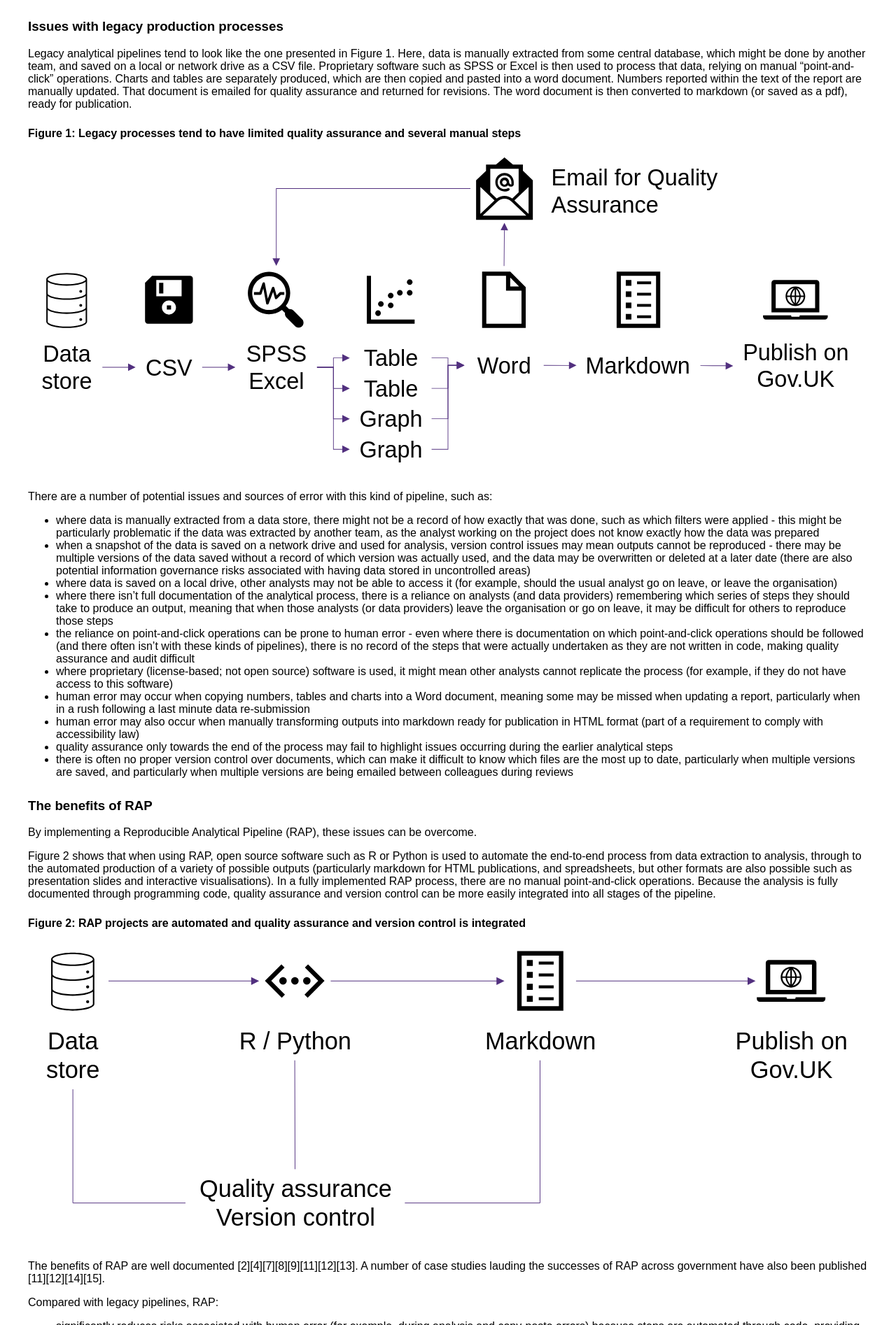
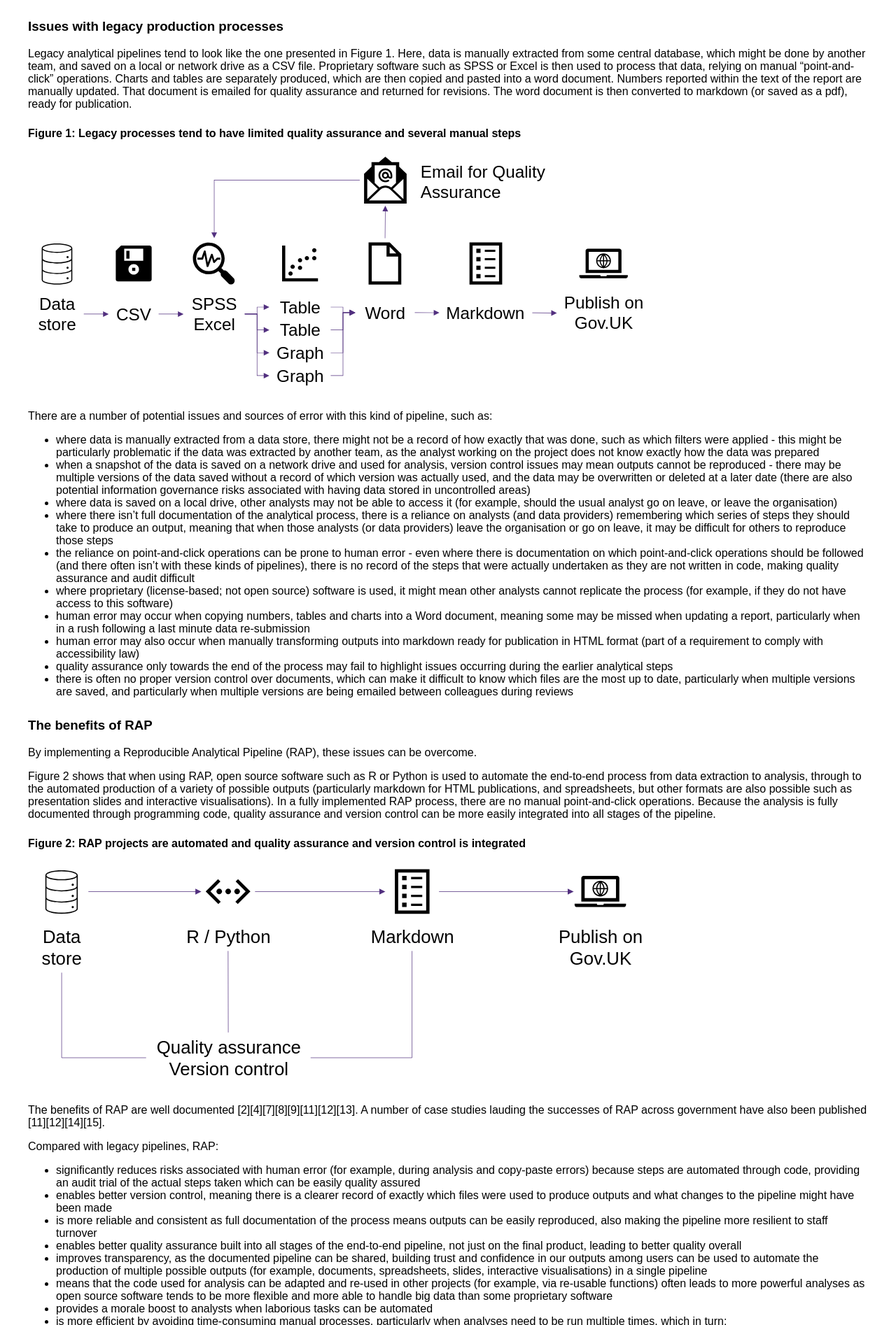
Before and after one commit to BenCuff/github-pages-test, a Jekyll site: the page built from docs/rap.md, in a window 1280 px wide. Shown: the part 874-2768 px from the top of the page at 70% size. Built offline with Jekyll 4.4.1, drawn with Linux system fonts in a browser that asks for light colours.

Commit message:
Rap image sizes

```diff
--- a/docs/rap.md
+++ b/docs/rap.md
@@ -41,7 +41,7 @@
 
 #### Figure 1: Legacy processes tend to have limited quality assurance and several manual steps
 
-<img src="assets/img/rap/legacy_pipeline.svg" alt="An image showing a largely manual process of data extraction and analysis, with manual production of outputs and quality assurance focussing on outputs rather than earlier steps.">
+<img width="900px" src="assets/img/rap/legacy_pipeline.svg" alt="An image showing a largely manual process of data extraction and analysis, with manual production of outputs and quality assurance focussing on outputs rather than earlier steps.">
 
 
 There are a number of potential issues and sources of error with this kind of pipeline, such as:
@@ -66,7 +66,7 @@
 
 #### Figure 2: RAP projects are automated and quality assurance and version control is integrated
 
-<img src="assets/img/rap/rap_pipeline.svg" alt="An image showing a more automated pipeline where quality assurance and version control is integrated throughout.">
+<img width="900px" src="assets/img/rap/rap_pipeline.svg" alt="An image showing a more automated pipeline where quality assurance and version control is integrated throughout.">
 
 The benefits of RAP are well documented [2][4][7][8][9][11][12][13]. A number of case studies lauding the successes of RAP across government have also been published [11][12][14][15].
 
@@ -93,7 +93,7 @@
 
 #### Figure 3: Reproducible practices makes analysis faster
 
-<img src="assets/img/rap/rap_efficiency.svg" alt="An diagram showing that although RAP might take more time than more manual approaches initially, it can save time in the long run, particularly when the pipeline needs to be repeated several times.">
+<img width="900px" src="assets/img/rap/rap_efficiency.svg" alt="An diagram showing that although RAP might take more time than more manual approaches initially, it can save time in the long run, particularly when the pipeline needs to be repeated several times.">
 
 Note: Figure taken from the Analysis Function Reproducible Analytical Pipelines (RAP) strategy [2]
 
```
